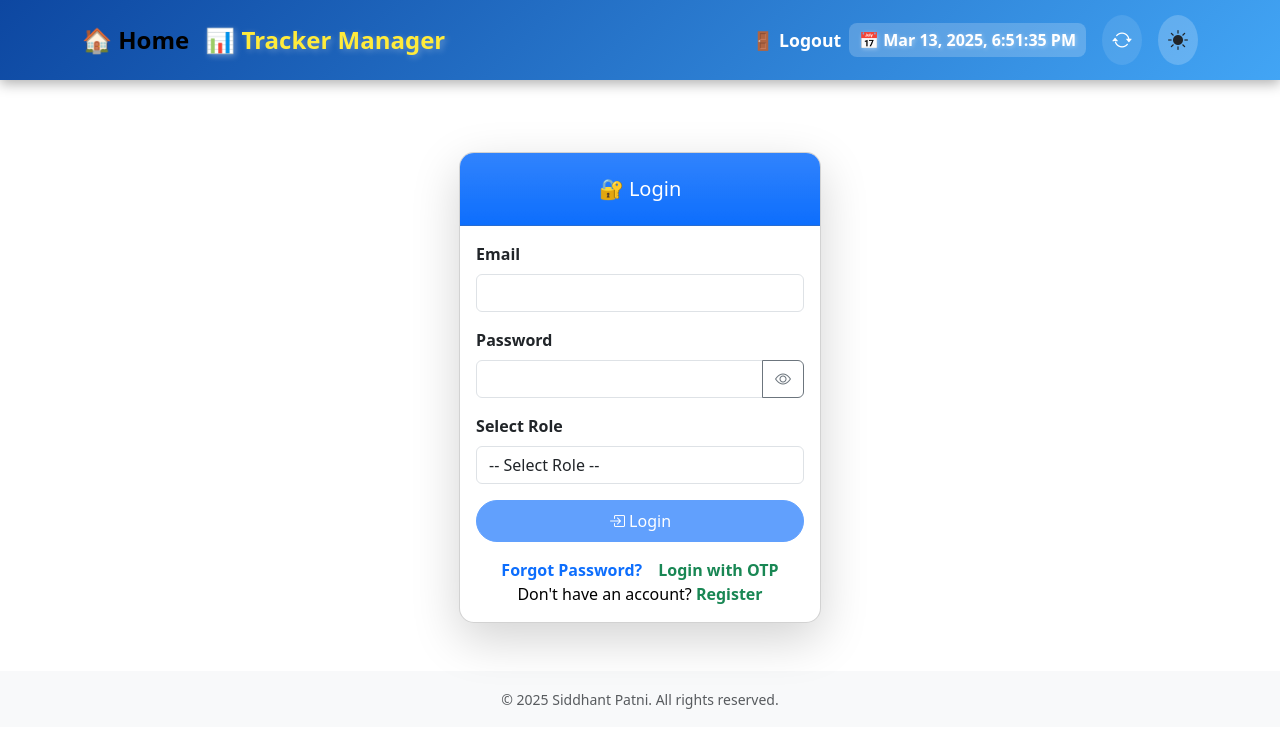
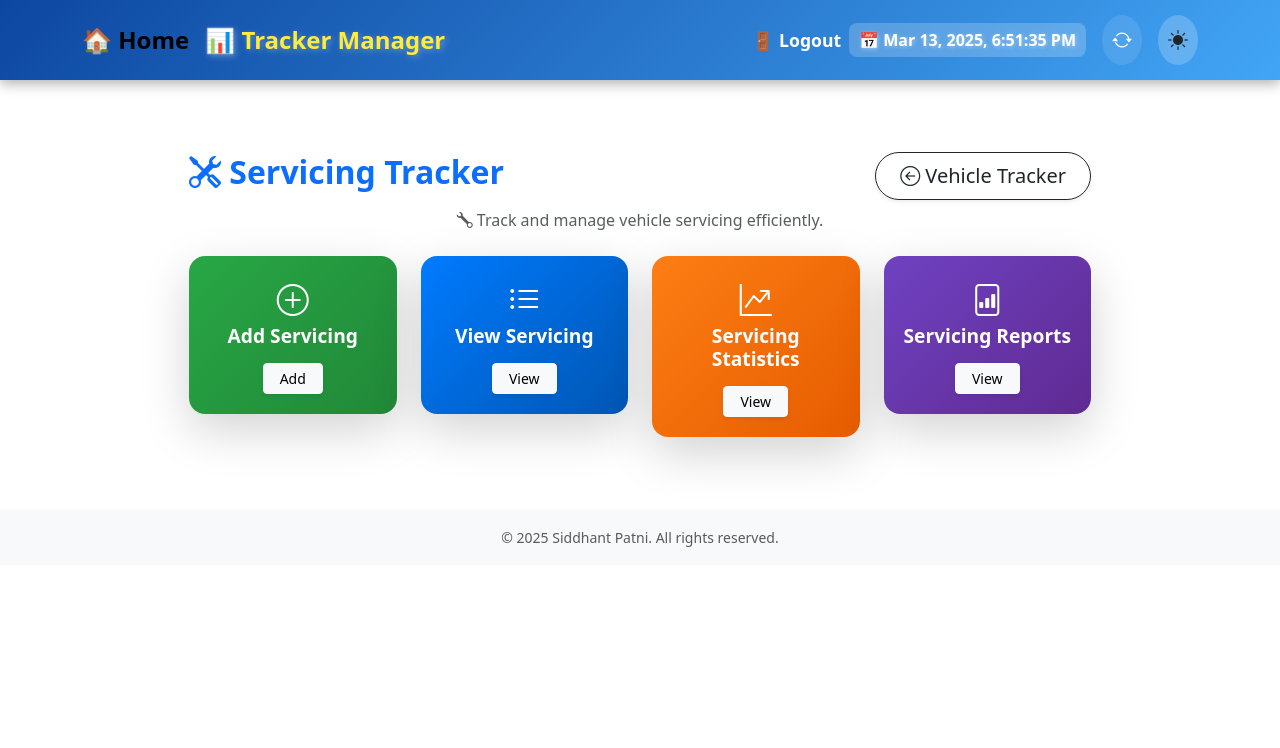
Before and after one commit to siddhantpatni0407/angular-tracker-manager-ui, an Angular app: page /servicing-details in a window 1280 px wide. Before the commit this address led to /login. Shown: the top 748 px of the page. Built offline with nearby package versions, Linux system fonts and the light colour scheme; sample sign-in values are in the browser's storage.

Commit message:
Added Vehicle Servicing Details component
Added Vehicle Servicing Details component

```diff
--- a/src/app/app-routing.module.ts
+++ b/src/app/app-routing.module.ts
@@ -18,6 +18,8 @@ import { FuelStatisticsComponent } from './components/vehicle-tracker/fuel-expen
 import { FuelReportsComponent } from './components/vehicle-tracker/fuel-expense/fuel-reports/fuel-reports.component';
 import { StockMarketTrackerComponent } from './components/stock-market-tracker/stock-market-tracker.component';
 import { NiftyStockDataComponent } from './components/stock-market-tracker/nifty-stock-data/nifty-stock-data.component';
+import { ServicingDetailsComponent } from './components/vehicle-tracker/servicing-details/servicing-details.component';
+
 
 const routes: Routes = [
   { path: '', redirectTo: '/login', pathMatch: 'full' },
@@ -38,6 +40,7 @@ const routes: Routes = [
   { path: 'view-fuel-expense', component: ViewFuelExpenseComponent, canActivate: [AuthGuard] },
   { path: 'fuel-statistics', component: FuelStatisticsComponent, canActivate: [AuthGuard] },
   { path: 'fuel-reports', component: FuelReportsComponent, canActivate: [AuthGuard] },
+  { path: 'servicing-details', component: ServicingDetailsComponent, canActivate: [AuthGuard] },
   { path: '**', redirectTo: '/login' }
 ];
 
--- a/src/app/app.module.ts
+++ b/src/app/app.module.ts
@@ -24,6 +24,7 @@ import { FuelStatisticsComponent } from './components/vehicle-tracker/fuel-expen
 import { FuelReportsComponent } from './components/vehicle-tracker/fuel-expense/fuel-reports/fuel-reports.component';
 import { StockMarketTrackerComponent } from './components/stock-market-tracker/stock-market-tracker.component';
 import { NiftyStockDataComponent } from './components/stock-market-tracker/nifty-stock-data/nifty-stock-data.component';
+import { ServicingDetailsComponent } from './components/vehicle-tracker/servicing-details/servicing-details.component';
 
 @NgModule({
   declarations: [
@@ -46,6 +47,7 @@ import { NiftyStockDataComponent } from './components/stock-market-tracker/nifty
     ViewFuelExpenseComponent,
     FuelStatisticsComponent,
     FuelReportsComponent,
+    ServicingDetailsComponent,
     ReactiveFormsModule
   ],
   imports: [
--- a/src/app/app.routes.ts
+++ b/src/app/app.routes.ts
@@ -17,6 +17,7 @@ import { FuelStatisticsComponent } from './components/vehicle-tracker/fuel-expen
 import { FuelReportsComponent } from './components/vehicle-tracker/fuel-expense/fuel-reports/fuel-reports.component';
 import { StockMarketTrackerComponent } from './components/stock-market-tracker/stock-market-tracker.component';
 import { NiftyStockDataComponent } from './components/stock-market-tracker/nifty-stock-data/nifty-stock-data.component';
+import { ServicingDetailsComponent } from './components/vehicle-tracker/servicing-details/servicing-details.component';
 
 export const appRoutes: Routes = [
   { path: 'login', component: LoginComponent },
@@ -36,6 +37,7 @@ export const appRoutes: Routes = [
   { path: 'view-fuel-expense', component: ViewFuelExpenseComponent, canActivate: [AuthGuard] },
   { path: 'fuel-statistics', component: FuelStatisticsComponent, canActivate: [AuthGuard] },
   { path: 'fuel-reports', component: FuelReportsComponent, canActivate: [AuthGuard] },
+  { path: 'servicing-details', component: ServicingDetailsComponent, canActivate: [AuthGuard] },
   { path: '', redirectTo: '/login', pathMatch: 'full' }, // Redirect to login by default
   { path: '**', redirectTo: '/login' } // Fallback for unknown routes
 ];
--- /dev/null
+++ b/src/app/components/vehicle-tracker/servicing-details/servicing-details.component.css
@@ -0,0 +1,38 @@
+/* Adding a hover effect for the cards */
+.card {
+    transition: transform 0.3s ease, box-shadow 0.3s ease;
+  }
+
+  .card:hover {
+    transform: scale(1.05); /* Slight zoom effect */
+    box-shadow: 0px 8px 16px rgba(0, 0, 0, 0.2); /* Adding shadow on hover */
+  }
+
+  .card-body {
+    padding: 20px;
+  }
+
+  .card-title {
+    font-size: 1.2rem;
+  }
+
+  .tracker-card {
+    cursor: pointer;
+  }
+
+  /* Optionally, you can customize the gradients further */
+  .gradient-green {
+    background: linear-gradient(135deg, #28a745, #218838);
+  }
+
+  .gradient-blue {
+    background: linear-gradient(135deg, #007bff, #0056b3);
+  }
+
+  .gradient-orange {
+    background: linear-gradient(135deg, #fd7e14, #e65c00);
+  }
+
+  .gradient-purple {
+    background: linear-gradient(135deg, #6f42c1, #5f2a92);
+  }
--- /dev/null
+++ b/src/app/components/vehicle-tracker/servicing-details/servicing-details.component.html
@@ -0,0 +1,64 @@
+<div class="container mt-5 position-relative">
+    <!-- Header Section -->
+    <div class="d-flex justify-content-between align-items-center">
+        <h2 class="fw-bold text-primary">
+            <i class="bi bi-tools"></i> Servicing Tracker
+        </h2>
+
+        <!-- Back to Vehicle Tracker Button -->
+        <button class="btn btn-outline-dark btn-lg shadow-sm rounded-pill px-4" (click)="goBackToVehicleTracker()">
+            <i class="bi bi-arrow-left-circle"></i> Vehicle Tracker
+        </button>
+    </div>
+
+    <p class="text-muted text-center mt-2">
+        <i class="bi bi-wrench"></i> Track and manage vehicle servicing efficiently.
+    </p>
+
+    <!-- Servicing Sections -->
+    <div class="row mt-4 justify-content-center">
+        <!-- Add Servicing -->
+        <div class="col-md-3 col-sm-6 mb-4">
+            <div class="card tracker-card gradient-green shadow-lg rounded-4 border-0 hover-shadow" (click)="navigateToAddServicing()">
+                <div class="card-body text-center text-white">
+                    <i class="bi bi-plus-circle fa-2x mb-3"></i>
+                    <h6 class="card-title fw-bold">Add Servicing</h6>
+                    <button class="btn btn-light btn-sm mt-2 shadow-sm px-3">Add</button>
+                </div>
+            </div>
+        </div>
+
+        <!-- View Servicing -->
+        <div class="col-md-3 col-sm-6 mb-4">
+            <div class="card tracker-card gradient-blue shadow-lg rounded-4 border-0 hover-shadow" (click)="navigateToViewServicing()">
+                <div class="card-body text-center text-white">
+                    <i class="bi bi-list-ul fa-2x mb-3"></i>
+                    <h6 class="card-title fw-bold">View Servicing</h6>
+                    <button class="btn btn-light btn-sm mt-2 shadow-sm px-3">View</button>
+                </div>
+            </div>
+        </div>
+
+        <!-- Servicing Statistics -->
+        <div class="col-md-3 col-sm-6 mb-4">
+            <div class="card tracker-card gradient-orange shadow-lg rounded-4 border-0 hover-shadow" (click)="navigateToServicingStatistics()">
+                <div class="card-body text-center text-white">
+                    <i class="bi bi-graph-up-arrow fa-2x mb-3"></i>
+                    <h6 class="card-title fw-bold">Servicing Statistics</h6>
+                    <button class="btn btn-light btn-sm mt-2 shadow-sm px-3">View</button>
+                </div>
+            </div>
+        </div>
+
+        <!-- Servicing Reports -->
+        <div class="col-md-3 col-sm-6 mb-4">
+            <div class="card tracker-card gradient-purple shadow-lg rounded-4 border-0 hover-shadow" (click)="navigateToServicingReports()">
+                <div class="card-body text-center text-white">
+                    <i class="bi bi-file-bar-graph fa-2x mb-3"></i>
+                    <h6 class="card-title fw-bold">Servicing Reports</h6>
+                    <button class="btn btn-light btn-sm mt-2 shadow-sm px-3">View</button>
+                </div>
+            </div>
+        </div>
+    </div>
+</div>
--- /dev/null
+++ b/src/app/components/vehicle-tracker/servicing-details/servicing-details.component.ts
@@ -0,0 +1,36 @@
+import { Component } from '@angular/core';
+import { Router } from '@angular/router';
+
+@Component({
+  selector: 'app-servicing-details',
+  templateUrl: './servicing-details.component.html',
+  styleUrls: ['./servicing-details.component.css']
+})
+export class ServicingDetailsComponent {
+  constructor(private router: Router) {}
+
+  // Navigate to add servicing page
+  navigateToAddServicing() {
+    this.router.navigate(['/add-servicing']);
+  }
+
+  // Navigate to view servicing page
+  navigateToViewServicing() {
+    this.router.navigate(['/view-servicing']);
+  }
+
+  // Navigate to servicing statistics page
+  navigateToServicingStatistics() {
+    this.router.navigate(['/servicing-statistics']);
+  }
+
+  // Navigate to servicing reports page
+  navigateToServicingReports() {
+    this.router.navigate(['/servicing-reports']);
+  }
+
+  // Go back to vehicle tracker page
+  goBackToVehicleTracker(): void {
+    this.router.navigate(['/vehicle-tracker']);
+  }
+}
--- a/src/app/components/vehicle-tracker/vehicle-tracker.component.ts
+++ b/src/app/components/vehicle-tracker/vehicle-tracker.component.ts
@@ -27,8 +27,7 @@ export class VehicleTrackerComponent {
   }
 
   viewServicingDetails() {
-    this.router.navigate(['/vehicle-tracker']);
-    //this.router.navigate(['/servicing-details']);
+    this.router.navigate(['/servicing-details']);
   }
 
   viewTyreDetails() {
```
Also changed, not shown: 1 other file (tests, documents, lock files or other folders).
